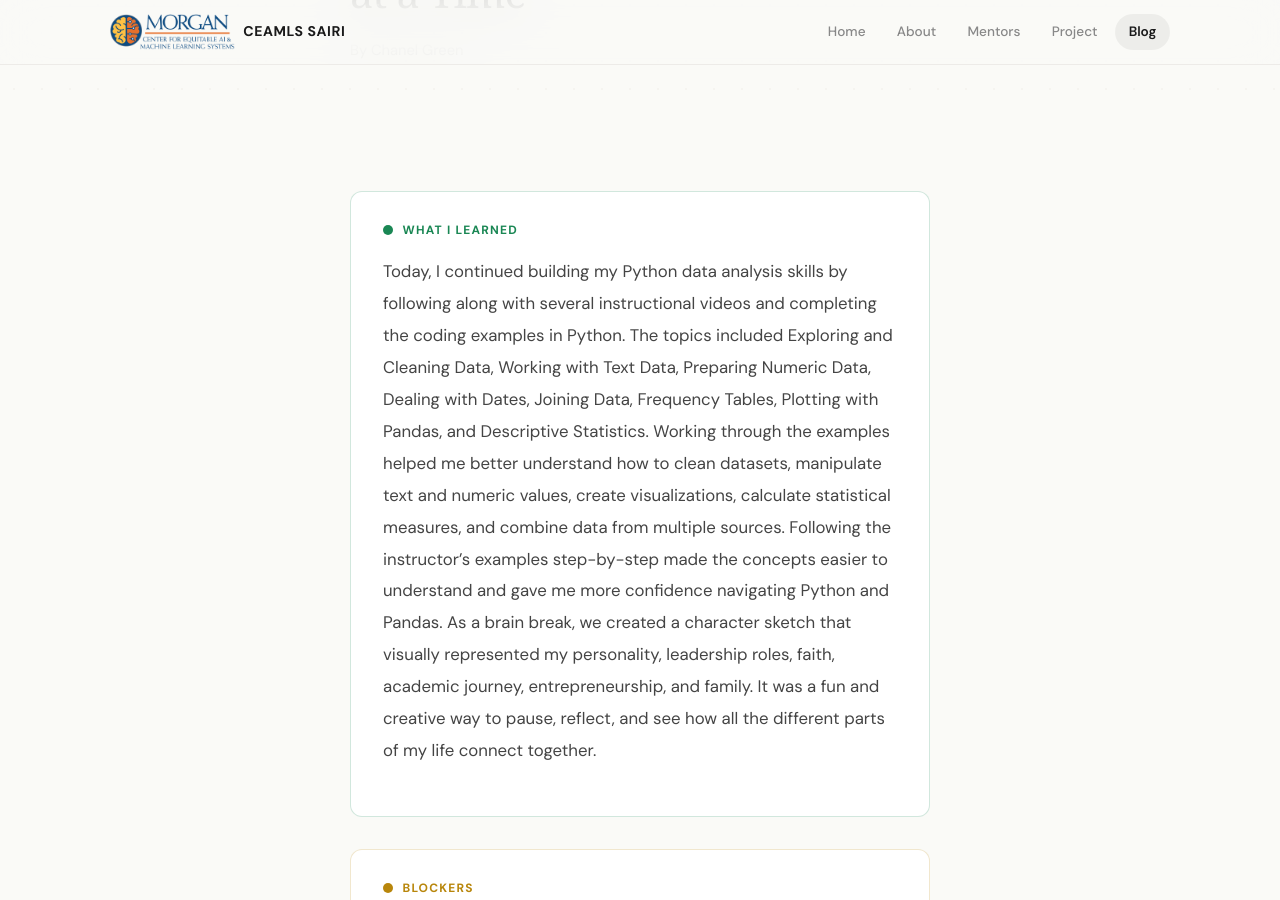
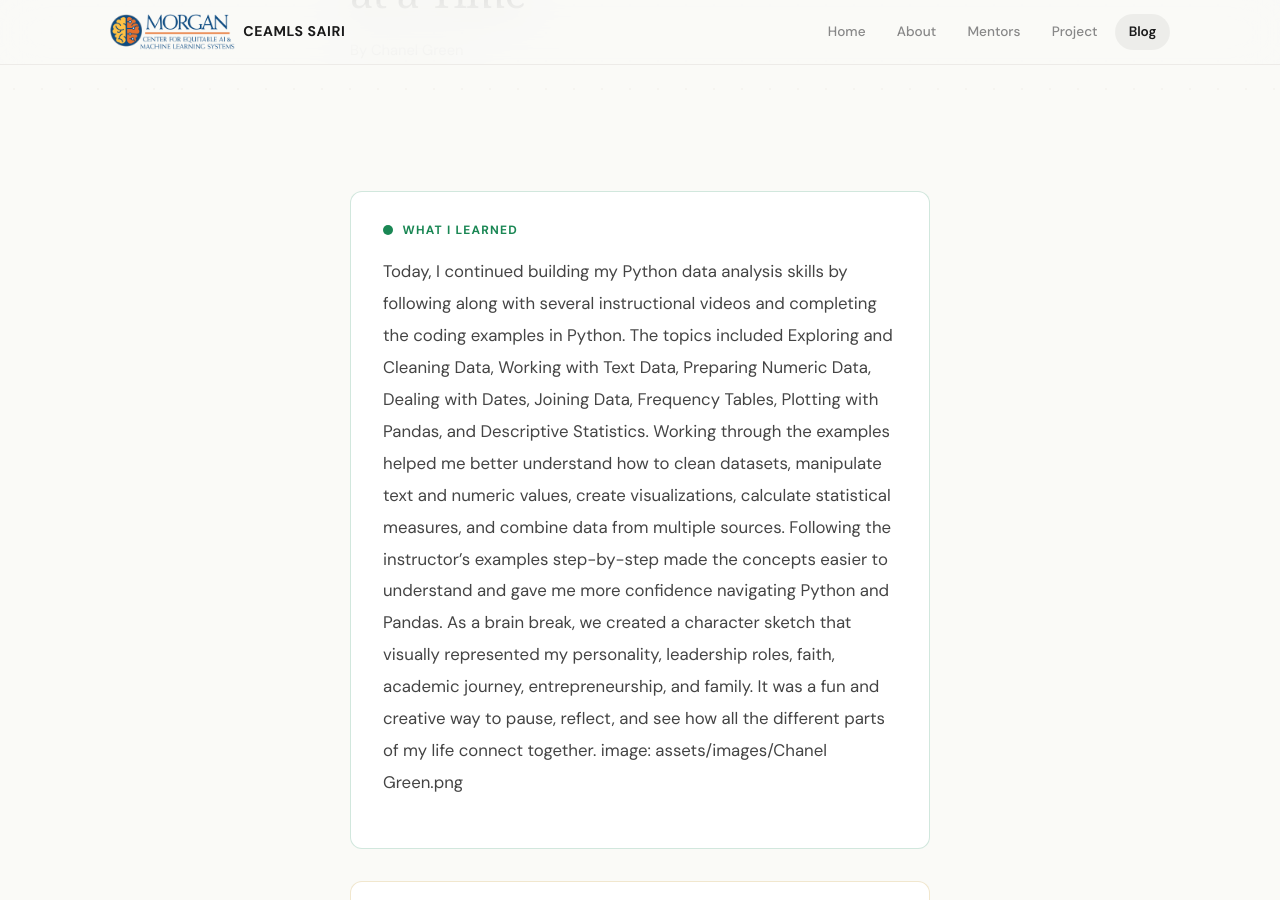
Before and after one commit to ChanelGreen/chanelgreenceamls26.github.io, a Jekyll site: the page built from _posts/2026-06-10-day-12.md, in a window 1280 px wide and 900 px high, scrolled down 345 px. Built offline with Jekyll 4.4.1, drawn with Linux system fonts in a browser that asks for light colours; some web fonts are replaced.

Commit message:
Add image reference to day 12 learning post
Added an image reference to the learning reflection post.

```diff
--- a/_posts/2026-06-10-day-12.md
+++ b/_posts/2026-06-10-day-12.md
@@ -8,6 +8,7 @@ tags: ["Learning the Language of Data, One Lesson at a Time"]
 what_i_learned: |
        Today, I continued building my Python data analysis skills by following along with several instructional videos and completing the coding examples in              Python. The topics included Exploring and Cleaning Data, Working with Text Data, Preparing Numeric Data, Dealing with Dates, Joining Data, Frequency               Tables, Plotting with Pandas, and Descriptive Statistics. Working through the examples helped me better understand how to clean datasets, manipulate text          and numeric values, create visualizations, calculate statistical measures, and combine data from multiple sources. Following the instructor's examples             step-by-step made the concepts easier to understand and gave me more confidence navigating Python and Pandas.
        As a brain break, we created a character sketch that visually represented my personality, leadership roles, faith, academic journey, entrepreneurship, and         family. It was a fun and creative way to pause, reflect, and see how all the different parts of my life connect together.
+       image: assets/images/Chanel Green.png
 blockers: |
        I did not encounter any major blockers today. The biggest challenge was managing the large amount of information presented across multiple videos and              keeping track of the different Python commands and their purposes. Some concepts required me to pause, rewind, and practice the code several times before          fully understanding how the functions worked together. Creating organized notes and cheat sheets helped make the material more manageable.
 reflection: |
```
